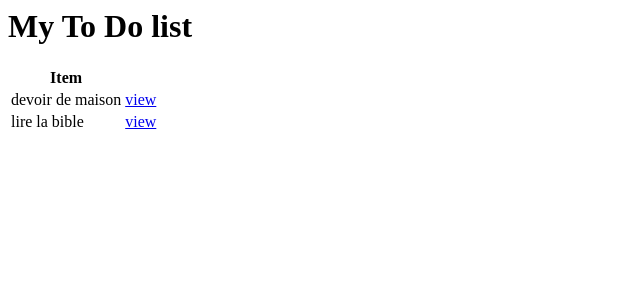
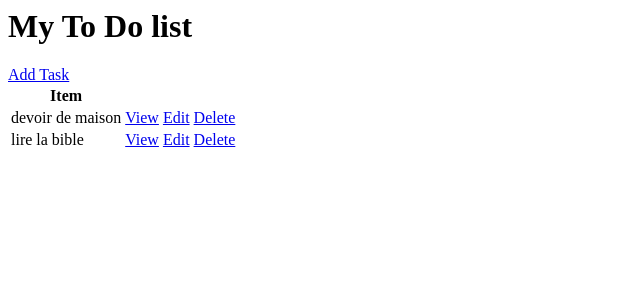
Before and after one commit to Marrion7/To-do-app, a Django app: page / in a window 1280 px wide. Shown: the top 300 px of the page, without its empty margins (0-640 px from the left). Run offline with Django 4.2, Linux system fonts and the light colour scheme; data comes from the database, SQL or seed files in the repository; both versions use the stored data as it was after the commit.

Commit message:
fourth commit

```diff
--- a/base/templates/base/task_list.html
+++ b/base/templates/base/task_list.html
@@ -1,13 +1,17 @@
 <h1>My To Do list</h1>
-
+<a href="{% url 'task-create' %}">Add Task</a>
 <table>
     <tr>
         <th>Item</th>
+        <th></th>
+        <th></th>
     </tr>
     {% for task in tasks %}
     <tr>
         <td>{{task.title}}</td>
-        <td><a href="{% url 'task' task.id %}">view</a> </td>
+        <td><a href="{% url 'task' task.id %}">View</a> </td>
+        <td><a href="{% url 'task-update' task.id %}">Edit</a> </td>
+        <td><a href="{% url 'task-delete' task.id %}">Delete</a> </td>
     </tr>
     {% empty %}
     <h3>No items in list</h3>
--- a/base/urls.py
+++ b/base/urls.py
@@ -1,8 +1,11 @@
 from django.urls import path
-from .views import TaskList, TaskDetail
+from .views import TaskList, TaskDetail, TaskCreateView, TaskUpdate, DeleteView
 
 
 urlpatterns = [
     path('', TaskList.as_view(), name='tasks'),
     path('task/<int:pk>/', TaskDetail.as_view(), name='task'),
+    path('task-create/', TaskCreateView.as_view(), name='task-create'),
+    path('task-update/<int:pk>/', TaskUpdate.as_view(), name = 'task-update'),
+     path('task-delete/<int:pk>/', DeleteView.as_view(), name = 'task-delete'),
 ]
--- a/base/views.py
+++ b/base/views.py
@@ -1,7 +1,8 @@
 from django.shortcuts import render
 from django.views.generic.list import ListView
 from django.views.generic.detail import DetailView
-from django.views.generic.edit import CreateView
+from django.views.generic.edit import CreateView, UpdateView, DeleteView
+from django.urls import reverse_lazy
 from .models import Task
 
 # Create your views here.
@@ -16,3 +17,17 @@ class TaskDetail(DetailView):
 
 class TaskCreateView(CreateView):
     model = Task
+    fields = ['title', 'description', 'complete']
+    success_url = reverse_lazy('tasks')
+
+
+
+class TaskUpdate(UpdateView):
+    model = Task
+    fields = ['title', 'description', 'complete']
+    success_url = reverse_lazy('tasks')
+
+class DeleteView(DeleteView):
+    model = Task
+    context_object_name = 'task'
+    success_url = reverse_lazy('tasks')
```
Also changed, not shown: base/templates/base/task_confirm_delete.html (added, +7 -0 lines), base/templates/base/task_form.html (added, +8 -0 lines), db.sqlite3.
